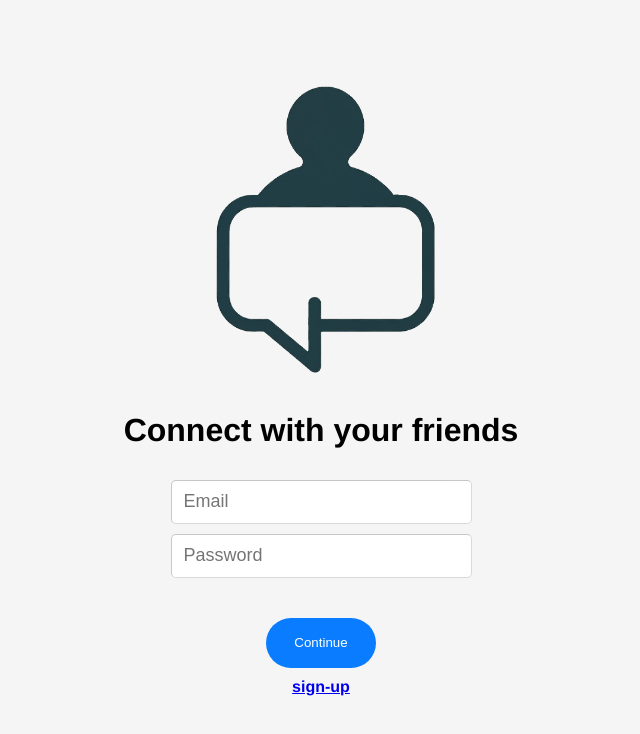
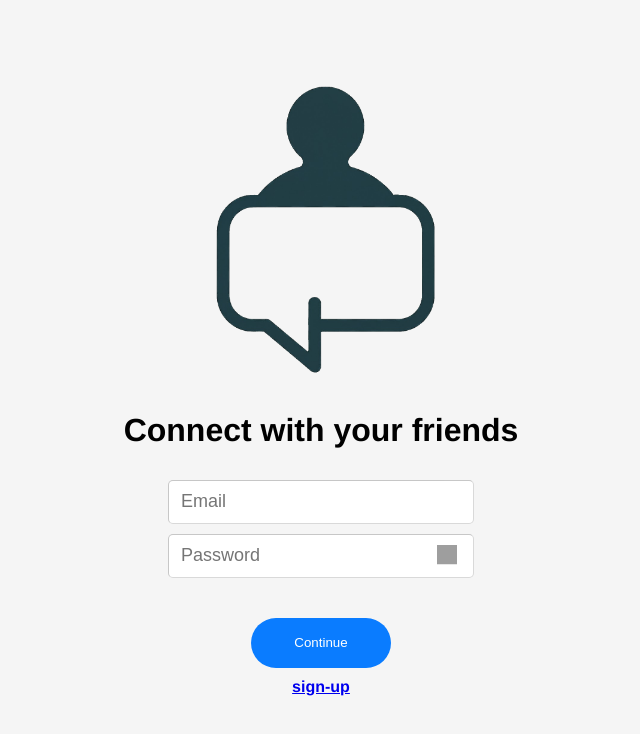
Before and after one commit to Shemuel-bot/messaging-app, a React (Vite) app: page / in a window 1280 px wide. Shown: the top 734 px of the page, without its empty margins (319-959 px from the left). Built offline with nearby package versions, Linux system fonts and the light colour scheme; grey boxes are pictures that could not be loaded.

Commit message:
Refactor LogIn component and update styles for improved usability

```diff
--- a/src/css/LogIn.module.css
+++ b/src/css/LogIn.module.css
@@ -13,7 +13,7 @@
 
 .input {
   height: 40px;
-  width: 295px;
+  width: auto;
 
   font-size: large;
 
@@ -22,7 +22,39 @@
   border-color: rgba(0, 0, 0, 0.219);
 
   text-indent: 10px;
+  padding-right: 70px;
 }
+
+.inputWrapper {
+  display: flex;
+  justify-content: center;
+  position: relative;
+  width: 295px;
+}
+
+.toggleBtn {
+  position: absolute;
+  right: 12px;
+  top: 50%;
+  transform: translateY(-50%);
+  background: none;
+  border: none;
+  color: #0a7cff;
+  font-size: 0.95rem;
+  font-weight: 600;
+  cursor: pointer;
+  padding: 0;
+}
+
+.toggleBtn img{
+  width: 20px;
+  height: 20px;
+}
+
+.toggleBtn:hover {
+  text-decoration: underline;
+}
+
 .btn {
   margin-top: 30px;
 
@@ -30,10 +62,14 @@
   color: white;
 
   height: 50px;
-  width: 110px;
+  width: 140px;
 
   border-style: none;
   border-radius: 50px;
+  display: inline-flex;
+  align-items: center;
+  justify-content: center;
+  gap: 8px;
 }
 
 .btn:hover {
@@ -44,6 +80,26 @@
   cursor: pointer;
 }
 
+.btn:disabled {
+  opacity: 0.7;
+  cursor: not-allowed;
+}
+
+.spinner {
+  width: 16px;
+  height: 16px;
+  border: 2px solid rgba(255, 255, 255, 0.6);
+  border-top-color: white;
+  border-radius: 50%;
+  animation: spin 0.8s linear infinite;
+}
+
+@keyframes spin {
+  to {
+    transform: rotate(360deg);
+  }
+}
+
 .input:focus {
   outline: none;
 }
--- a/src/modules/LogIn.jsx
+++ b/src/modules/LogIn.jsx
@@ -1,35 +1,57 @@
+import { useState } from "react";
 import style from "../css/LogIn.module.css";
 import logo from "../assets/logo.png";
 import { Link, useNavigate } from "react-router-dom";
 
-const logIn = async () => {
-  const value = await fetch("https://managing-tessi-third-guy-36437de9.koyeb.app/api/log-in", {
+const logIn = async ({ email, password }) => {
+  try {
+    const response = await fetch(
+      "https://managing-tessi-third-guy-36437de9.koyeb.app/api/log-in",
+      {
         method: "post",
         headers: {
           "Content-Type": "application/json",
           "Access-Control-Allow-Methods": "POST",
         },
-    body: JSON.stringify({
-      email: document.getElementById("email").value,
-      password: document.getElementById("password").value,
-    }),
-  })
-    .then(async (res) => {
-      const a = await res.json();
-      if (a !== false) localStorage.setItem("token", a.message);
+        body: JSON.stringify({ email, password }),
+      }
+    );
+
+    if (!response.ok) {
+      return false;
+    }
+
+    const result = await response.json();
+    if (result !== false && result?.message) {
+      localStorage.setItem("token", result.message);
       return true;
-    })
-    .catch((err) => {
-      console.log(err);
-    });
+    }
 
-  return value;
+    return false;
+  } catch (error) {
+    console.error(error);
+    return false;
+  }
 };
 
 function LogIn() {
+  const [email, setEmail] = useState("");
+  const [password, setPassword] = useState("");
+  const [showPassword, setShowPassword] = useState(false);
+  const [isLoading, setIsLoading] = useState(false);
   const navigate = useNavigate();
+
+  const handleLogin = async () => {
+    setIsLoading(true);
+    const success = await logIn({ email, password });
+    setIsLoading(false);
+
+    if (success) {
+      navigate("/home");
+    }
+  };
+
   return (
-    <>
     <div className={style.form}>
       <img src={logo} alt="" className={style.img} />
       <h1>Connect with your friends</h1>
@@ -37,27 +59,43 @@ function LogIn() {
         type="email"
         className={style.input}
         placeholder="Email"
-          id="email"
+        value={email}
+        onChange={(event) => setEmail(event.target.value)}
       />
+      <div className={style.inputWrapper}>
         <input
-          type="password"
+          type={showPassword ? "text" : "password"}
           className={style.input}
           placeholder="Password"
-          id="password"
+          value={password}
+          onChange={(event) => setPassword(event.target.value)}
         />
         <button
           type="button"
+          className={style.toggleBtn}
+          aria-label={showPassword ? "Hide password" : "Show password"}
+          onClick={() => setShowPassword((prev) => !prev)}
+        >
+          {showPassword ? <img src="https://img.icons8.com/?size=100&id=100236&format=png&color=000000" alt="" /> : <img src="https://img.icons8.com/?size=100&id=60022&format=png&color=000000" alt="" />}
+        </button>
+      </div>
+      <button
+        type="button"
         className={style.btn}
-          onClick={async () => {
-            const a = await logIn();
-            if (a) navigate("/home");
-          }}
+        onClick={handleLogin}
+        disabled={isLoading}
       >
-          Continue
+        {isLoading ? (
+          <>
+            Signing in
+            <span className={style.spinner} />
+          </>
+        ) : (
+          "Continue"
+        )}
       </button>
       <Link to="sign-up">sign-up</Link>
     </div>
-    </>
   );
 }
 
```
Lines whose indentation alone changed are shown as unchanged.
